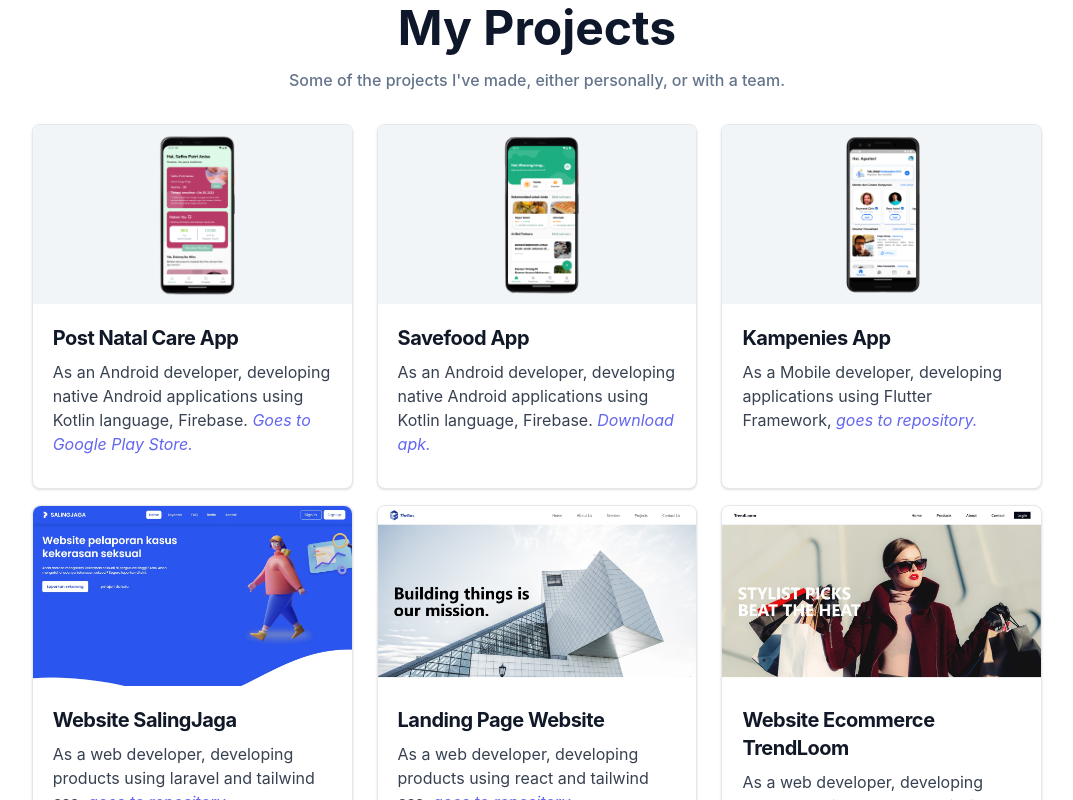
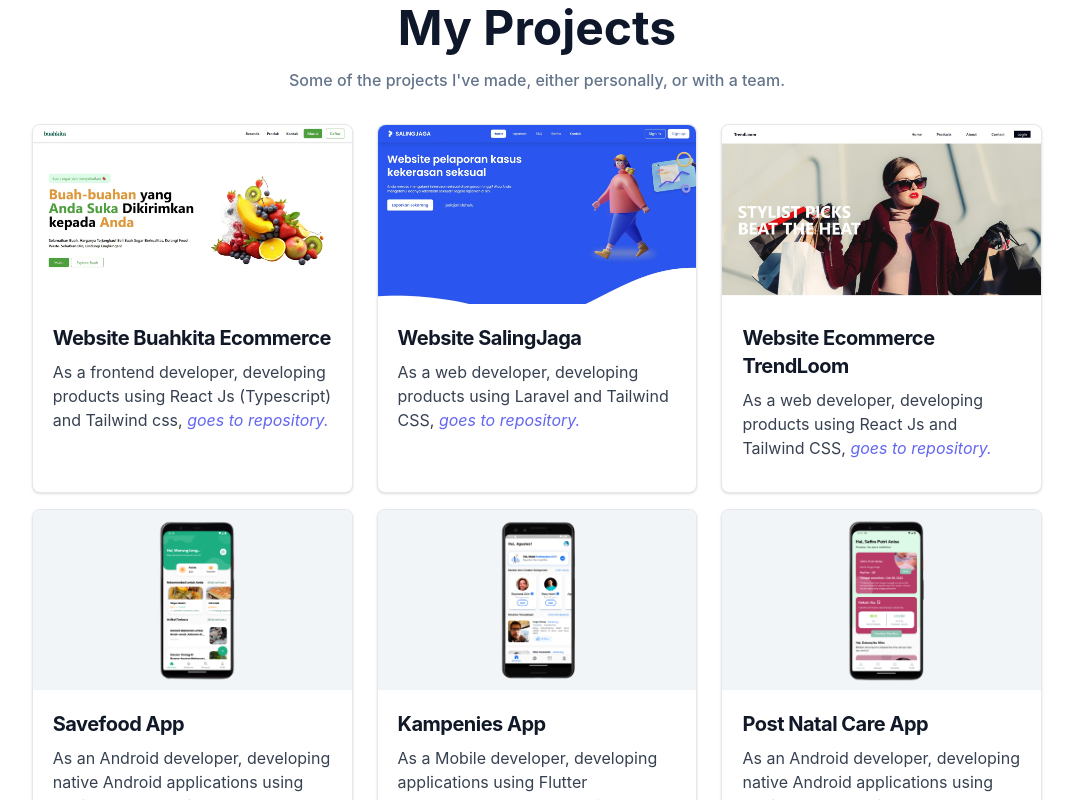
Before and after one commit to msaifurrijaal/my-portfolio, a React (Vite) app: page / in a window 1280 px wide. Shown: the part 1580-2380 px from the top of the page, without its empty margins (103-1176 px from the left). Built offline with nearby package versions, Linux system fonts and the light colour scheme.

Commit message:
style: add new project content

```diff
--- a/src/components/Project.jsx
+++ b/src/components/Project.jsx
@@ -16,11 +16,28 @@ const Project = () => {
         </div>
         <div className="w-full px-4 mt-8 flex flex-wrap justify-center xl:w-10/12 xl:mx-auto">
           <ProjectCard
-            title="Post Natal Care App"
-            desc="As an Android developer, developing native Android applications using Kotlin language, Firebase. "
-            src="postnatal.png"
-            link="https://play.google.com/store/apps/details?id=com.msaifurrijaal.postnatal"
-            linkText="Goes to Google Play Store."
+            title="Website Buahkita Ecommerce"
+            desc="As a frontend developer, developing products using React Js (Typescript) and Tailwind
+            css,"
+            src="buahkita.jpeg"
+            link="https://github.com/msaifurrijaal/buah-kita"
+            linkText="goes to repository."
+          />
+          <ProjectCard
+            title="Website SalingJaga"
+            desc="As a web developer, developing products using Laravel and Tailwind
+            CSS,"
+            src="salingjaga.jpeg"
+            link="https://github.com/msaifurrijaal/saling-jaga-web"
+            linkText="goes to repository."
+          />
+          <ProjectCard
+            title="Website Ecommerce TrendLoom"
+            desc="As a web developer, developing products using React Js and Tailwind
+            CSS,"
+            src="trendloom.jpeg"
+            link="https://github.com/msaifurrijaal/trendloom"
+            linkText="goes to repository."
           />
           <ProjectCard
             title="Savefood App"
@@ -38,28 +55,11 @@ const Project = () => {
             linkText="goes to repository."
           />
           <ProjectCard
-            title="Website SalingJaga"
-            desc="As a web developer, developing products using laravel and tailwind
-            css,"
-            src="salingjaga.jpeg"
-            link="https://github.com/msaifurrijaal/saling-jaga-web"
-            linkText="goes to repository."
-          />
-          <ProjectCard
-            title="Landing Page Website"
-            desc="As a web developer, developing products using react and tailwind
-            css,"
-            src="thebox.jpeg"
-            link="https://github.com/msaifurrijaal/saling-jaga-web"
-            linkText="goes to repository."
-          />
-          <ProjectCard
-            title="Website Ecommerce TrendLoom"
-            desc="As a web developer, developing products using react and tailwind
-            css,"
-            src="trendloom.jpeg"
-            link="https://github.com/msaifurrijaal/trendloom"
-            linkText="goes to repository."
+            title="Post Natal Care App"
+            desc="As an Android developer, developing native Android applications using Kotlin language, Firebase. "
+            src="postnatal.png"
+            link="https://play.google.com/store/apps/details?id=com.msaifurrijaal.postnatal"
+            linkText="Goes to Google Play Store."
           />
         </div>
       </div>
```
Also changed, not shown: public/images/project/buahkita.jpeg (added), public/images/project/thebox.jpeg (deleted).
